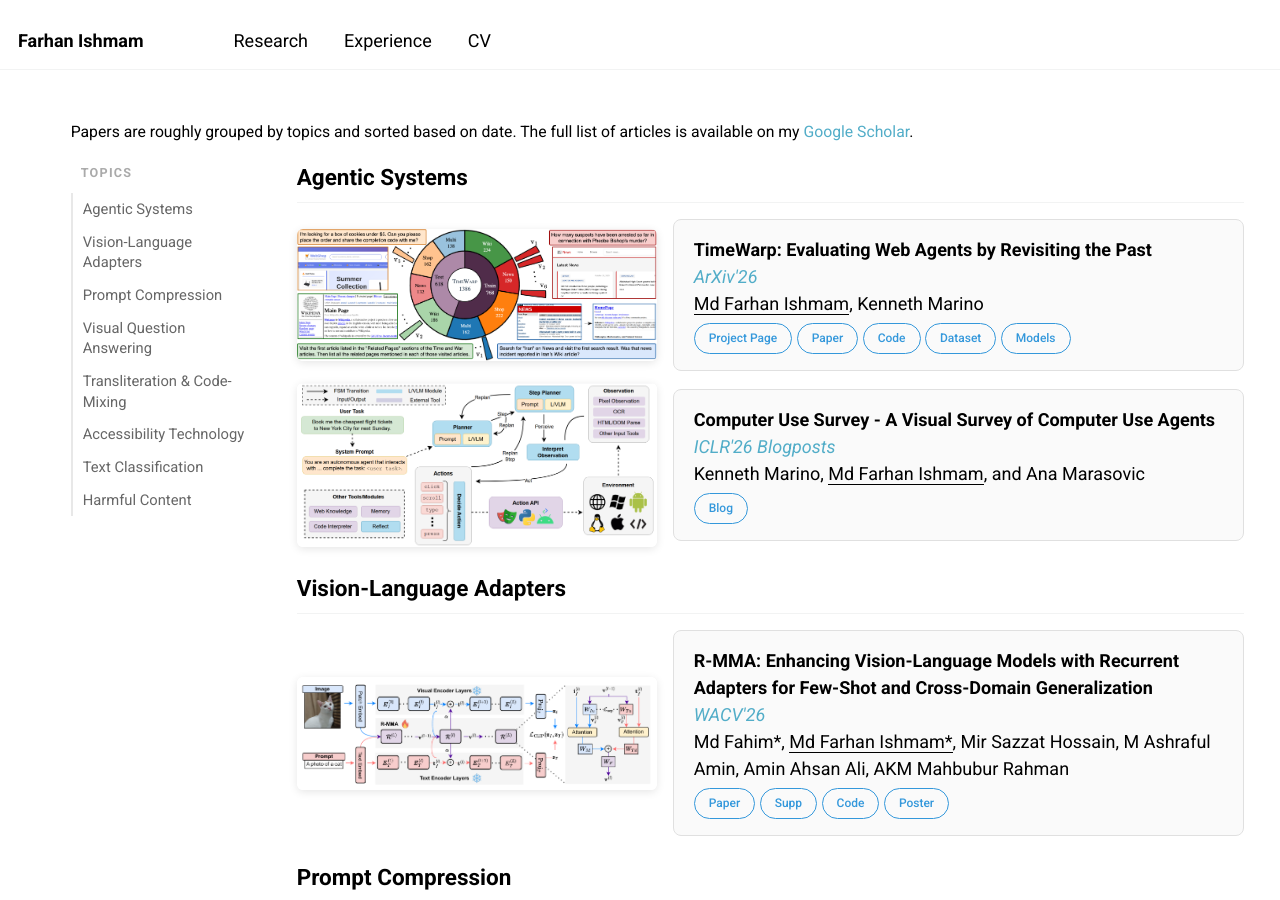
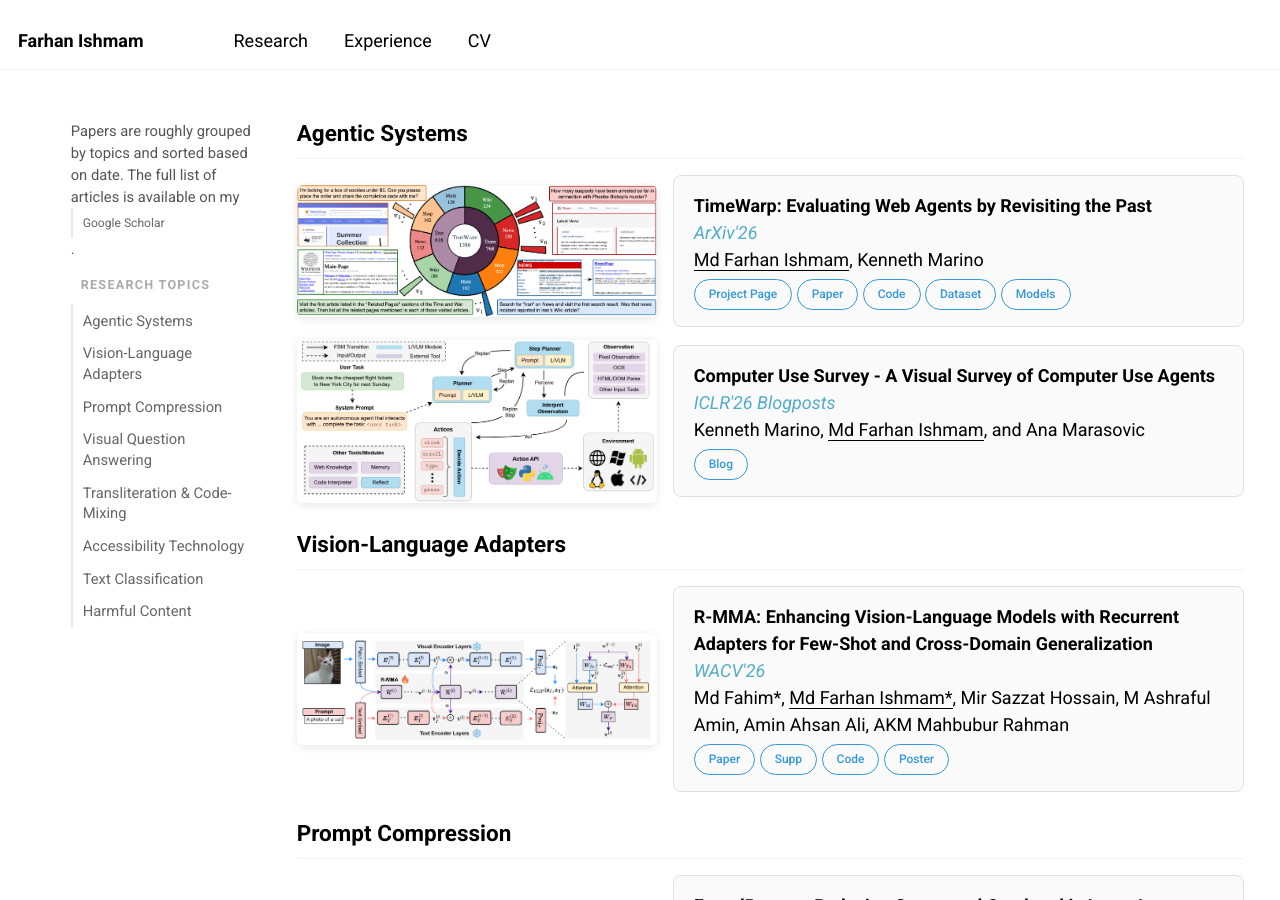
Before and after one commit to farhanishmam/farhanishmam.github.io, a Jekyll site: the page built from _pages/publications.html, in a window 1280 px wide and 900 px high. Built offline with Jekyll 4.4.1, drawn with Linux system fonts in a browser that asks for light colours.

Commit message:
Update publications.html

```diff
--- a/_pages/publications.html
+++ b/_pages/publications.html
@@ -194,14 +194,12 @@ author_profile: false
 
 </head>
 
-<p class="justified-text"> Papers are roughly grouped by topics and sorted based on date.
-The full list of articles is available on my <a href="https://scholar.google.com/citations?hl=en&user=9uEpQNEAAAAJ&">Google Scholar</a>.</p>
-
 <div class="pub-layout">
 
   <!-- ── Left nav ── -->
   <nav class="pub-nav" aria-label="Research topics">
-  <div class="pub-nav-title">Topics</div>
+  <p class="justified-text" style="font-size: 0.82em; color: #555; margin: 0 0 16px 0;">Papers are roughly grouped by topics and sorted based on date. The full list of articles is available on my <a href="https://scholar.google.com/citations?hl=en&user=9uEpQNEAAAAJ&">Google Scholar</a>.</p>
+  <div class="pub-nav-title">Research Topics</div>
     <a href="#agentic-systems">Agentic Systems</a>
     <a href="#vision-language-adapters">Vision-Language Adapters</a>
     <a href="#prompt-compression">Prompt Compression</a>
```
